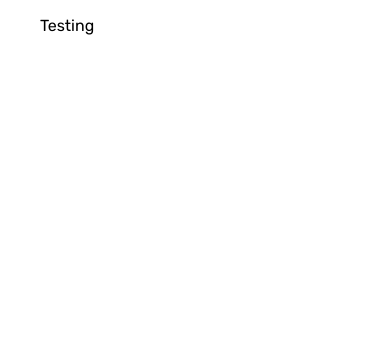
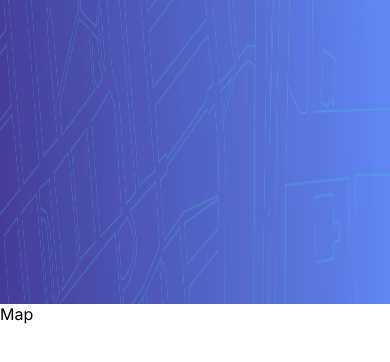
Before and after one commit to atorrez007/ip-gps-tracker, a Next.js app: page / in a window 390 px wide. Shown: the top 362 px of the page. Built offline with nearby package versions, Linux system fonts and the light colour scheme.

Commit message:
styled top image and added window resize for mobile

```diff
--- /dev/null
+++ b/src/Styles/ContainerStyles.css
@@ -0,0 +1,20 @@
+.container-styles {
+  height: 100vh;
+  width: auto;
+}
+
+.image-container {
+  display: flex;
+  justify-content: center;
+  height: 19em;
+  width: 100%;
+}
+
+.image-styling {
+  width: 100%;
+  height: auto;
+}
+
+.map-container {
+  height: 66%;
+}/*# sourceMappingURL=ContainerStyles.css.map */
--- /dev/null
+++ b/src/Styles/ContainerStyles.scss
@@ -0,0 +1,23 @@
+.container-styles {
+  // background-color: orange;
+  height: 100vh;
+  width: auto;
+}
+
+// To alter bg photo placement.
+.image-container {
+  display: flex;
+  justify-content: center;
+  height: 19em;
+  width: 100%;
+}
+
+.image-styling {
+  width: 100%;
+  height: auto;
+}
+
+.map-container {
+  height: 66%;
+  // border: 1px red solid;
+}
--- a/src/app/page.tsx
+++ b/src/app/page.tsx
@@ -1,9 +1,9 @@
-import Test from "@/components/Test";
+import Container from "@/components/Container";
 
 export default function Home() {
   return (
     <div>
-      <Test />
+      <Container />
     </div>
   );
 }
--- /dev/null
+++ b/src/components/Container.tsx
@@ -0,0 +1,35 @@
+"use client";
+import React, { useEffect, useState } from "react";
+import "../Styles/ContainerStyles.css";
+import MobileImage from "../assets/images/pattern-bg-mobile.png";
+import DesktopImage from "../assets/images/pattern-bg-desktop.png";
+import Image from "next/image";
+
+const Container = () => {
+  const [isMobile, setIsMobile] = useState<boolean>(false);
+
+  const updateImg = () => {
+    const width = window.innerWidth;
+    width <= 501 ? setIsMobile(true) : setIsMobile(false);
+  };
+
+  useEffect(() => {
+    window.addEventListener("resize", updateImg);
+  }, []);
+
+  return (
+    <div className="container-styles">
+      <div className="image-container">
+        <Image
+          priority
+          className="image-styling"
+          src={isMobile ? MobileImage : DesktopImage}
+          alt={isMobile ? "mobile-background" : "desktop-background"}
+        />
+      </div>
+      <div className="map-container">Map</div>
+    </div>
+  );
+};
+
+export default Container;
```
Also changed, not shown: 1 other file (tests, documents, lock files or other folders).
